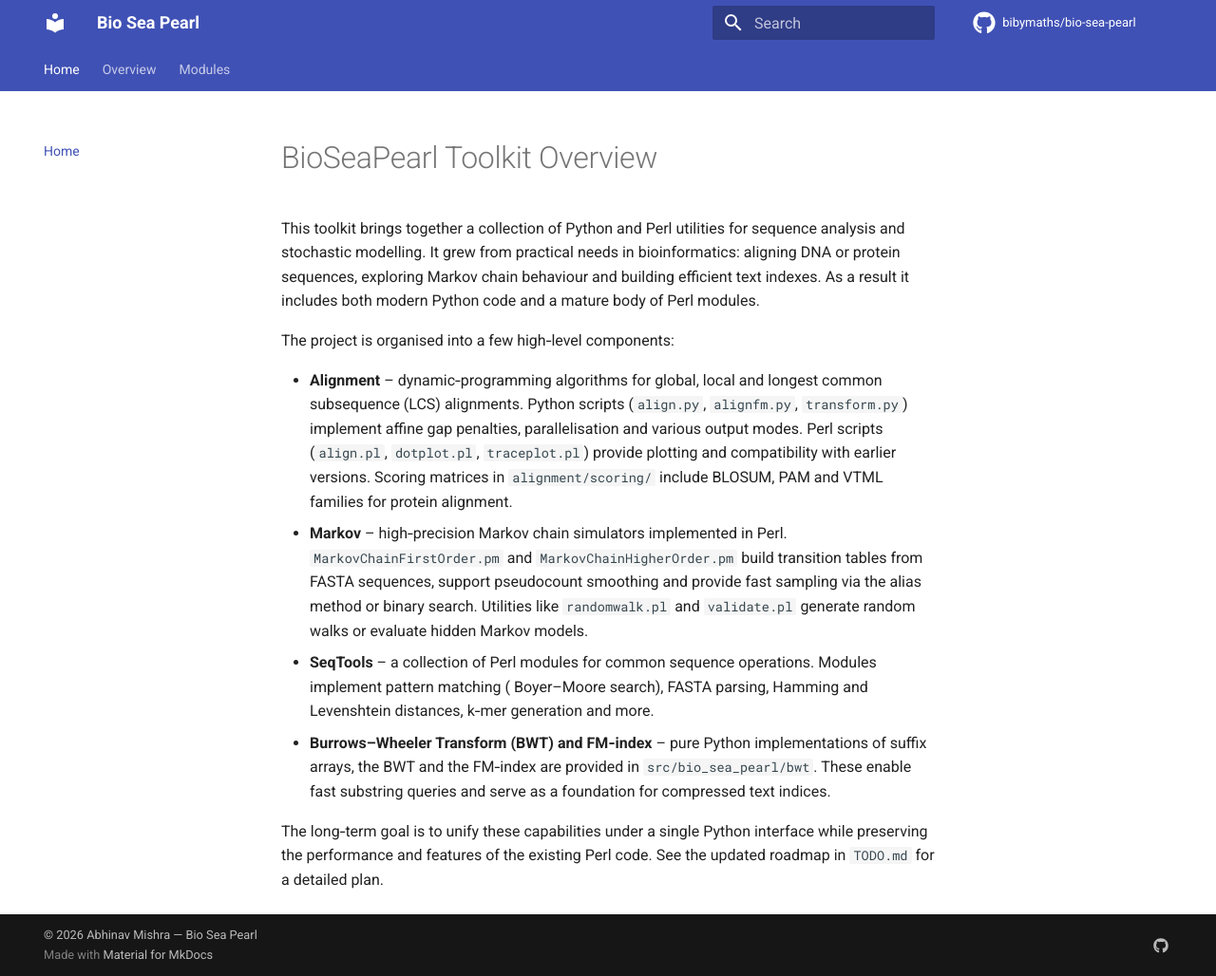
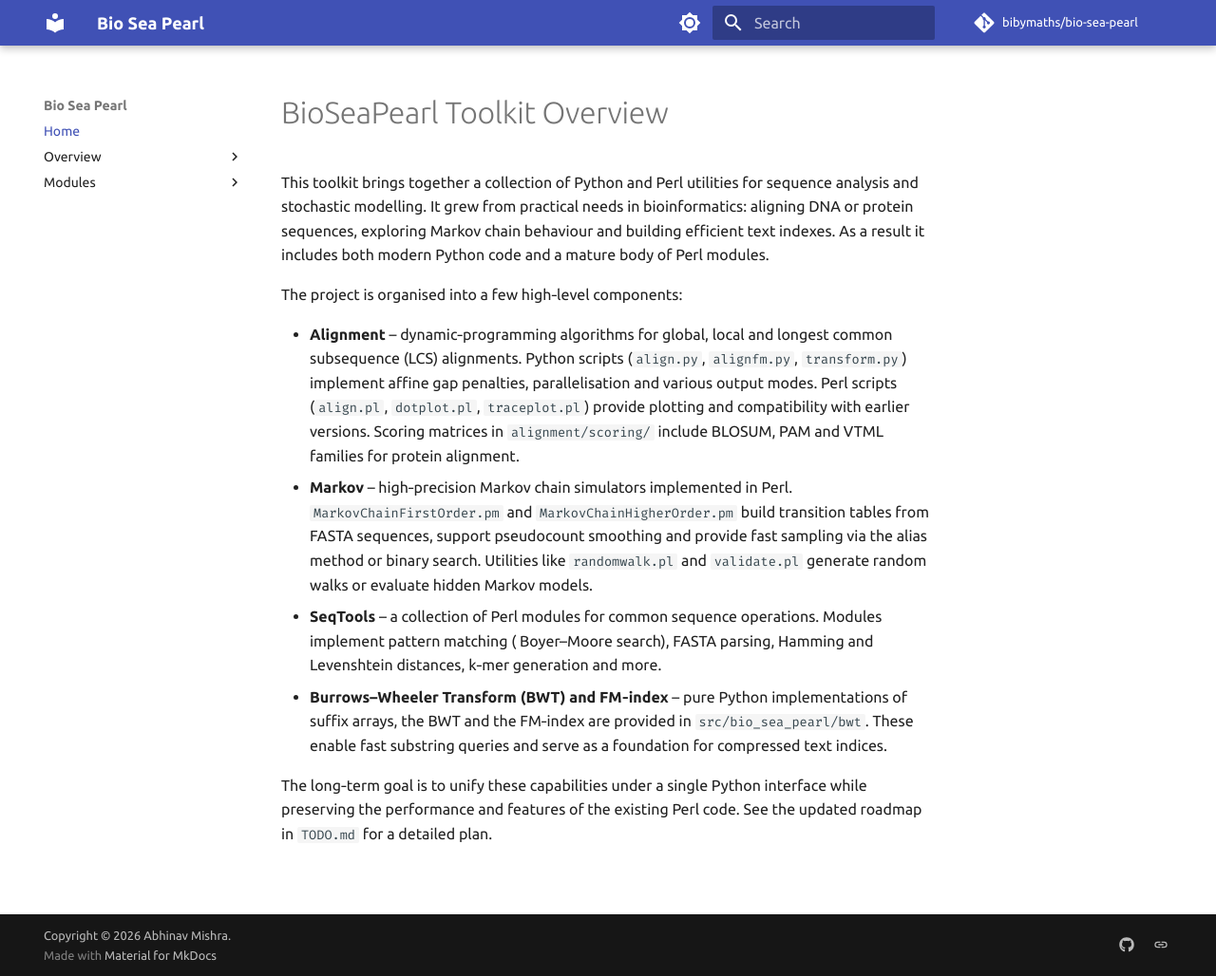
Before and after one commit to bibymaths/bio-sea-pearl, an MkDocs documentation site: the page built from docs/index.md, in a window 1280 px wide and 1028 px high. Shown: the whole window at 95% size. Built offline with MkDocs 1.6.1 and Material for MkDocs 9.7.7, drawn with Linux system fonts in a browser that asks for light colours; comment, search, counter and statistics services are not loaded.

Commit message:
Update mkdocs configuration and add API endpoint tests: modify theme settings, enhance color palette for light/dark modes, and introduce a comprehensive bash script for testing API endpoints.

```diff
--- a/mkdocs.yml
+++ b/mkdocs.yml
@@ -6,33 +6,33 @@ repo_url: https://github.com/bibymaths/bio-sea-pearl
 
 theme:
   name: material
+  language: en
+  font:
+    text: Ubuntu           # The font for standard paragraph text
+    code: Fira Code        # The font for code blocks
+  palette:
+    # Palette toggle for light mode
+    - media: "(prefers-color-scheme: light)"
+      scheme: default
+      primary: indigo # Change this to your brand color!
+      accent: deep purple
+      toggle:
+        icon: material/brightness-7
+        name: Switch to dark mode
 
-  features:
-    - navigation.tabs
-    - navigation.sections
-    - navigation.top
-    - search.highlight
-    - search.share
-    - content.code.copy
-
-  icon:
-    repo: fontawesome/brands/github
-
-  palette:
-    - scheme: default
-      primary: indigo
-      accent: indigo
-
-  font:
-    text: Roboto
-    code: Roboto Mono
+    # Palette toggle for dark mode
+    - media: "(prefers-color-scheme: dark)"
+      scheme: slate
+      primary: black
+      accent: deep purple
+      toggle:
+        icon: material/brightness-4
+        name: Switch to light mode
 
 extra:
   social:
     - icon: fontawesome/brands/github
-      link: https://github.com/bibymaths
-
-copyright: "© 2026 Abhinav Mishra — Bio Sea Pearl"
+    - link: https://github.com/bibymaths/bio-sea-pearl
 
 nav:
   - Home: index.md
@@ -55,3 +55,6 @@ markdown_extensions:
   - pymdownx.highlight
   - pymdownx.inlinehilite
   - pymdownx.snippets
+
+copyright: >
+  Copyright &copy; 2026 <a href="https://bibymaths.github.io">Abhinav Mishra</a>.
```
Also changed, not shown: 1 other file.
